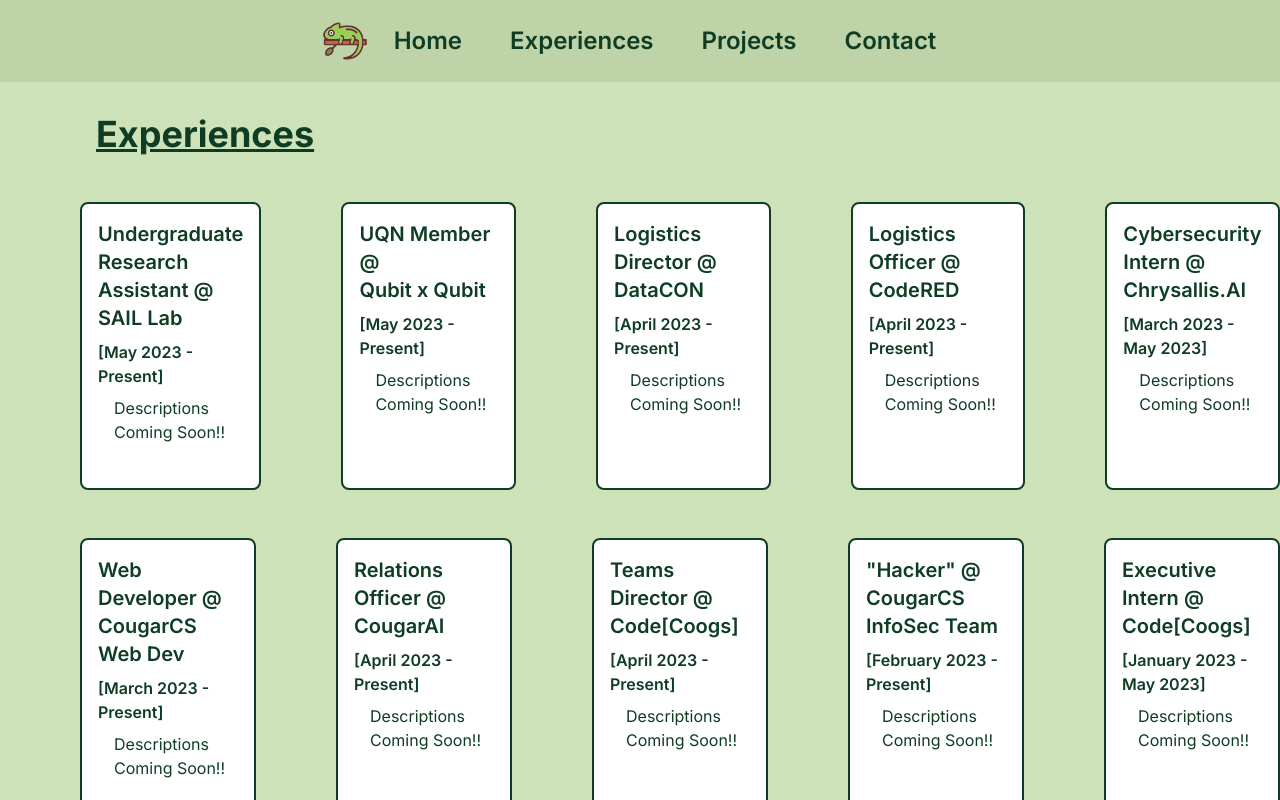
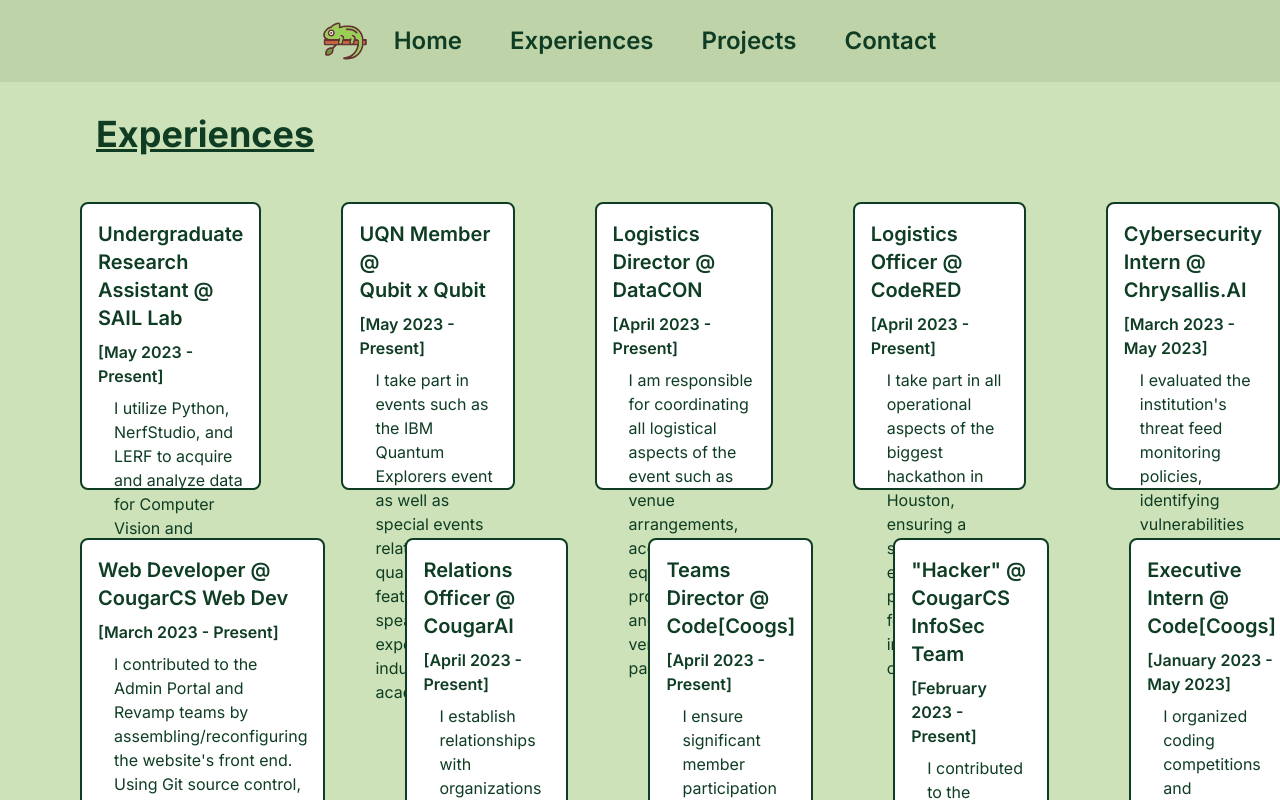
Before and after one commit to Ashishjob/Ashish-Job-Portfolio-Website, a Next.js app: page /experiences in a window 1280 px wide. Shown: the top 800 px of the page. Built offline with nearby package versions, Linux system fonts and the light colour scheme.

Commit message:
feat: add experience descriptions

```diff
--- a/app/experiences/page.tsx
+++ b/app/experiences/page.tsx
@@ -26,8 +26,7 @@
               </h1>
               <h6 className="mt-2 font-semibold"> [May 2023 - Present] </h6>
               <div className="font-sm mt-2 flex flex-row text-base lg:ml-4">
-                Descriptions Coming Soon!!
-                {/* I acquired data and utilized NERFstudio to detect anomalous comparisons between buildings pre and post disaster through computer vision and language modeling */}
+              I utilize Python, NerfStudio, and LERF to acquire and analyze data for Computer Vision and language modeling in order to detect faults in structures caused by natural disasters.
               </div>
             </a>
 
@@ -41,7 +40,7 @@
               </h1>
               <h6 className="mt-2 font-semibold"> [May 2023 - Present] </h6>
               <div className="font-sm mt-2 flex flex-row text-base lg:ml-4">
-                Descriptions Coming Soon!!
+                I take part in events such as the IBM Quantum Explorers event as well as special events related to the quantum field featuring guest speakers and experts in industry and academia
               </div>
             </a>
 
@@ -56,7 +55,7 @@
               </h1>
               <h6 className="mt-2 font-semibold"> [April 2023 - Present] </h6>
               <div className="font-sm mt-2 flex flex-row text-base lg:ml-4">
-                Descriptions Coming Soon!!
+              I am responsible for coordinating all logistical aspects of the event such as venue arrangements, accommodation, equipment procurement, and vendor/sponsor partnerships.
               </div>
             </a>
 
@@ -71,7 +70,7 @@
               </h1>
               <h6 className="mt-2 font-semibold"> [April 2023 - Present] </h6>
               <div className="font-sm mt-2 flex flex-row text-base lg:ml-4">
-                Descriptions Coming Soon!!
+              I take part in all operational aspects of the biggest hackathon in Houston, ensuring a seamless experience for participants to focus on innovation and collaboration.
               </div>
             </a>
 
@@ -86,7 +85,7 @@
               </h1>
               <h6 className="mt-2 font-semibold"> [March 2023 - May 2023] </h6>
               <div className="font-sm mt-2 flex flex-row text-base lg:ml-4">
-                Descriptions Coming Soon!!
+              I evaluated the institution&apos;s threat feed monitoring policies, identifying vulnerabilities to enhance cybersecurity, and I led a team promoting collaboration among all members.
               </div>
             </a>
           </div>
@@ -102,7 +101,7 @@
               </h1>
               <h6 className="mt-2 font-semibold"> [March 2023 - Present] </h6>
               <div className="font-sm mt-2 flex flex-row text-base lg:ml-4">
-                Descriptions Coming Soon!!
+                I contributed to the Admin Portal and Revamp teams by assembling/reconfiguring the website's front end. Using Git source control, I committed changes, created branches, and merged them.
               </div>
             </a>
 
@@ -117,7 +116,7 @@
               </h1>
               <h6 className="mt-2 font-semibold"> [April 2023 - Present] </h6>
               <div className="font-sm mt-2 flex flex-row text-base lg:ml-4">
-                Descriptions Coming Soon!!
+              I establish relationships with organizations and organize events, workshops, and project teams to drive significant advancements in AI and ML for participating students.
               </div>
             </a>
 
@@ -132,7 +131,7 @@
               </h1>
               <h6 className="mt-2 font-semibold"> [April 2023 - Present] </h6>
               <div className="font-sm mt-2 flex flex-row text-base lg:ml-4">
-                Descriptions Coming Soon!!
+              I ensure significant member participation and placement in multiple teams in software engineering and development projects and professional competitions throughout the organization.
               </div>
             </a>
 
@@ -150,7 +149,7 @@
                 [February 2023 - Present]{" "}
               </h6>
               <div className="font-sm mt-2 flex flex-row text-base lg:ml-4">
-                Descriptions Coming Soon!!
+              I contributed to the development of a web-scraping bot for CyberNews, providing up-to-date cybersecurity news and training materials for certifications and exams.
               </div>
             </a>
 
@@ -168,7 +167,7 @@
                 [January 2023 - May 2023]{" "}
               </h6>
               <div className="font-sm mt-2 flex flex-row text-base lg:ml-4">
-                Descriptions Coming Soon!!
+              I organized coding competitions and networking events for Code[Coogs] members, and led two sub-organizations to increase participation within the community.
               </div>
             </a>
           </div>
@@ -187,8 +186,7 @@
               </h1>
               <h6 className="mt-2 font-semibold"> [May 2023 - Present] </h6>
               <div className="font-sm mt-2 flex flex-row text-base lg:ml-4">
-                Descriptions Coming Soon!!
-                {/* I acquired data and utilized NERFstudio to detect anomalous comparisons between buildings pre and post disaster through computer vision and language modeling */}
+                I utilize Python, NerfStudio, and LERF to acquire and analyze data for Computer Vision and language modeling in order to detect faults in structures caused by natural disasters.
               </div>
             </a>
 
@@ -202,14 +200,14 @@
               </h1>
               <h6 className="mt-2 font-semibold"> [May 2023 - Present] </h6>
               <div className="font-sm mt-2 flex flex-row text-base lg:ml-4">
-                Descriptions Coming Soon!!
+              I take part in events such as the IBM Quantum Explorers event as well as special events related to the quantum field featuring guest speakers and experts in industry and academia
               </div>
             </a>
           </div>
 
           <div className="text-green ml-20 mt-12 flex flex-row justify-start">
             <a
-              href="https://sail.cive.uh.edu/"
+            //   href=""
               target="_blank"
               className="border-green text-green hover:bg-textbox-green block h-72 w-72 rounded-lg border-2 bg-white p-4"
             >
@@ -219,12 +217,12 @@
               </h1>
               <h6 className="mt-2 font-semibold"> [April 2023 - Present] </h6>
               <div className="font-sm mt-2 flex flex-row text-base lg:ml-4">
-                Descriptions Coming Soon!!
+              I am responsible for coordinating all logistical aspects of the event such as venue arrangements, accommodation, equipment procurement, and vendor/sponsor partnerships.
               </div>
             </a>
 
             <a
-              href="https://www.qubitbyqubit.org/programs"
+              href="https://uhcode.red/"
               target="_blank"
               className="border-green text-green hover:bg-textbox-green ml-20 block h-72 w-72 rounded-lg border-2 bg-white p-4"
             >
@@ -234,14 +232,14 @@
               </h1>
               <h6 className="mt-2 font-semibold"> [April 2023 - Present] </h6>
               <div className="font-sm mt-2 flex flex-row text-base lg:ml-4">
-                Descriptions Coming Soon!!
+              I take part in all operational aspects of the biggest hackathon in Houston, ensuring a seamless experience for participants to focus on innovation and collaboration.
               </div>
             </a>
           </div>
 
           <div className="text-green ml-20 mt-12 flex flex-row justify-start">
             <a
-              href="https://sail.cive.uh.edu/"
+              href="https://chrysallis.ai/"
               target="_blank"
               className="border-green text-green hover:bg-textbox-green block h-72 w-72 rounded-lg border-2 bg-white p-4"
             >
@@ -251,12 +249,12 @@
               </h1>
               <h6 className="mt-2 font-semibold"> [March 2023 - May 2023] </h6>
               <div className="font-sm mt-2 flex flex-row text-base lg:ml-4">
-                Descriptions Coming Soon!!
+              I evaluated the institution's threat feed monitoring policies, identifying vulnerabilities to enhance cybersecurity, and I led a team promoting collaboration among all members.
               </div>
             </a>
 
             <a
-              href="https://www.qubitbyqubit.org/programs"
+              href="https://cougarcs.com/"
               target="_blank"
               className="border-green text-green hover:bg-textbox-green ml-20 block h-72 w-72 rounded-lg border-2 bg-white p-4"
             >
@@ -266,14 +264,14 @@
               </h1>
               <h6 className="mt-2 font-semibold"> [March 2023 - Present] </h6>
               <div className="font-sm mt-2 flex flex-row text-base lg:ml-4">
-                Descriptions Coming Soon!!
+              I contributed to the Admin Portal and Revamp teams by assembling/reconfiguring the website's front end. Using Git source control, I committed changes, created branches, and merged them.
               </div>
             </a>
           </div>
 
           <div className="text-green ml-20 mt-12 flex flex-row justify-start">
             <a
-              href="https://sail.cive.uh.edu/"
+            //   href=""
               target="_blank"
               className="border-green text-green hover:bg-textbox-green block h-72 w-72 rounded-lg border-2 bg-white p-4"
             >
@@ -283,12 +281,12 @@
               </h1>
               <h6 className="mt-2 font-semibold"> [April 2023 - Present] </h6>
               <div className="font-sm mt-2 flex flex-row text-base lg:ml-4">
-                Descriptions Coming Soon!!
+              I establish relationships with organizations and organize events, workshops, and project teams to drive significant advancements in AI and ML for participating students.
               </div>
             </a>
 
             <a
-              href="https://www.qubitbyqubit.org/programs"
+              href="https://www.codecoogs.com/"
               target="_blank"
               className="border-green text-green hover:bg-textbox-green ml-20 block h-72 w-72 rounded-lg border-2 bg-white p-4"
             >
@@ -298,14 +296,14 @@
               </h1>
               <h6 className="mt-2 font-semibold"> [April 2023 - Present] </h6>
               <div className="font-sm mt-2 flex flex-row text-base lg:ml-4">
-                Descriptions Coming Soon!!
+              I ensure significant member participation and placement in multiple teams in software engineering and development projects and professional competitions throughout the organization.
               </div>
             </a>
           </div>
 
           <div className="text-green mb-12 ml-20 mt-12 flex flex-row justify-start">
             <a
-              href="https://sail.cive.uh.edu/"
+              href="https://cougarcs.com//"
               target="_blank"
               className="border-green text-green hover:bg-textbox-green block h-72 w-72 rounded-lg border-2 bg-white p-4"
             >
@@ -318,12 +316,12 @@
                 [February 2023 - Present]{" "}
               </h6>
               <div className="font-sm mt-2 flex flex-row text-base lg:ml-4">
-                Descriptions Coming Soon!!
+              I contributed to the development of a web-scraping bot for CyberNews, providing up-to-date cybersecurity news and training materials for certifications and exams.
               </div>
             </a>
 
             <a
-              href="https://www.qubitbyqubit.org/programs"
+              href="https://www.codecoogs.com/"
               target="_blank"
               className="border-green text-green hover:bg-textbox-green ml-20 block h-72 w-72 rounded-lg border-2 bg-white p-4"
             >
@@ -336,7 +334,7 @@
                 [January 2023 - May 2023]{" "}
               </h6>
               <div className="font-sm mt-2 flex flex-row text-base lg:ml-4">
-                Descriptions Coming Soon!!
+              I organized coding competitions and networking events for Code[Coogs] members, and led two sub-organizations to increase participation within the community.
               </div>
             </a>
           </div>
```
